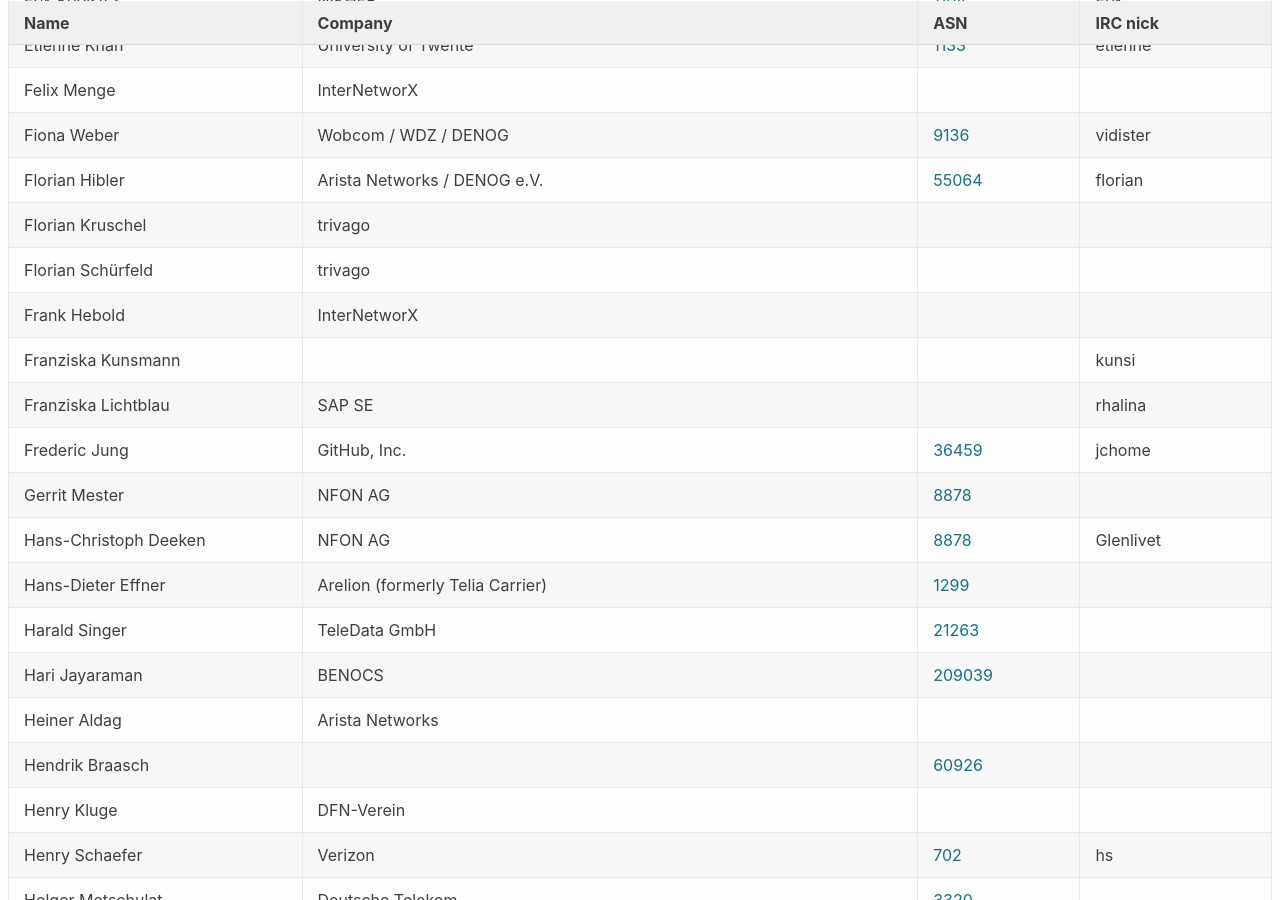
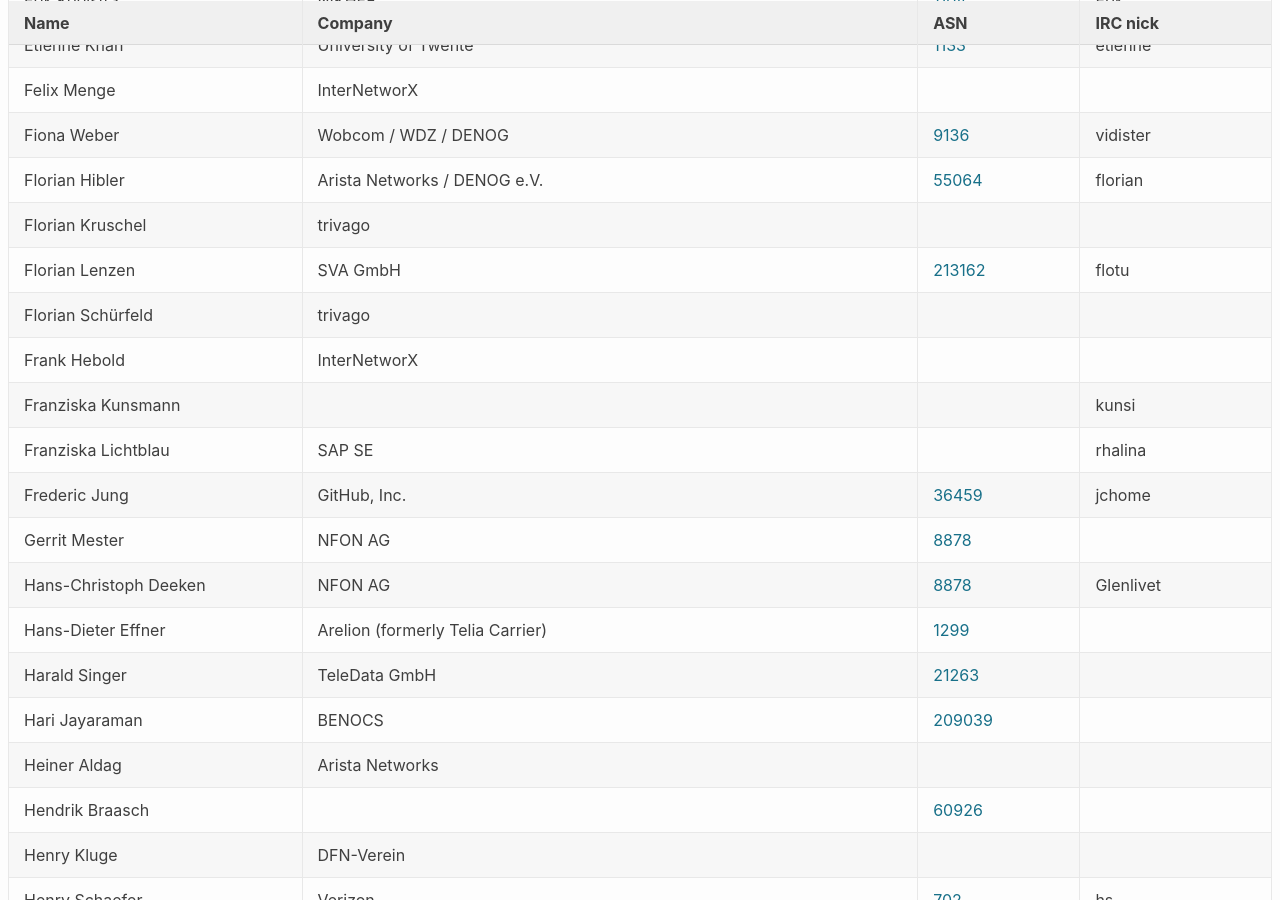
Before and after one commit to denog/pretix-attendeelist, a Jekyll site: the page built from denog15/index.md, in a window 1280 px wide and 900 px high, scrolled down 2989 px. Built offline with Jekyll 4.4.1, drawn with Linux system fonts in a browser that asks for light colours; some of the changed text lies outside the part shown.

Commit message:
Latest data: Mon Oct  9 07:48:12 UTC 2023

```diff
--- a/_data/attendees_denog15_onsite.json
+++ b/_data/attendees_denog15_onsite.json
@@ -408,6 +408,12 @@
     "asn": null
   },
   {
+    "name": "Florian Lenzen",
+    "company": "SVA GmbH",
+    "irc": "flotu",
+    "asn": "213162"
+  },
+  {
     "name": "Florian Schürfeld",
     "company": "trivago",
     "irc": null,
@@ -1092,6 +1098,12 @@
     "asn": "12360"
   },
   {
+    "name": "Patrick Bestek",
+    "company": "SVA GmbH",
+    "irc": "pabe",
+    "asn": "213162"
+  },
+  {
     "name": "Patrick Bussmann",
     "company": "DENOG e.V. // Akamai Technologies",
     "irc": "PBU",
```
